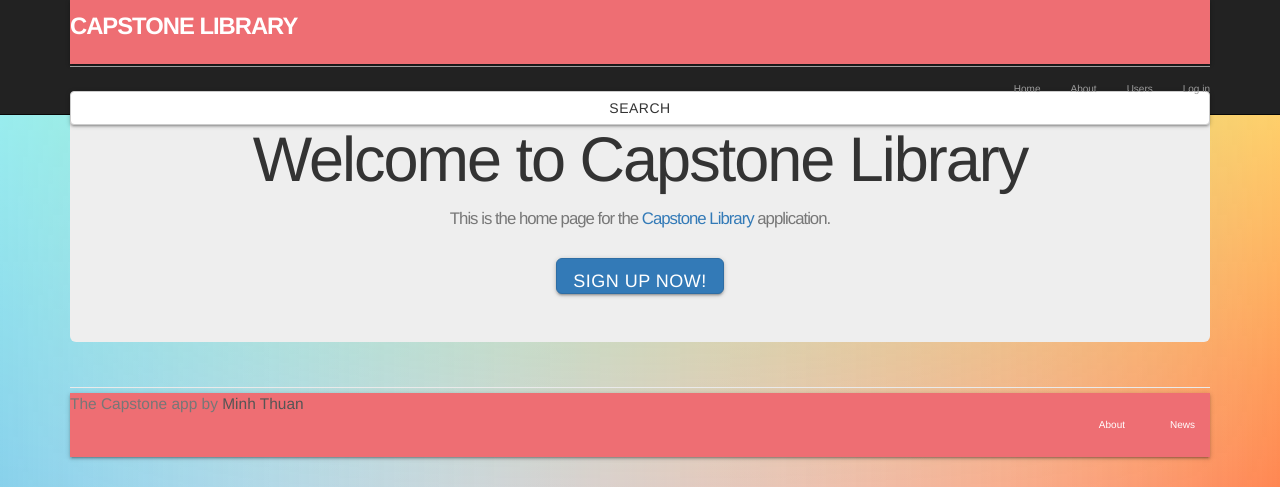
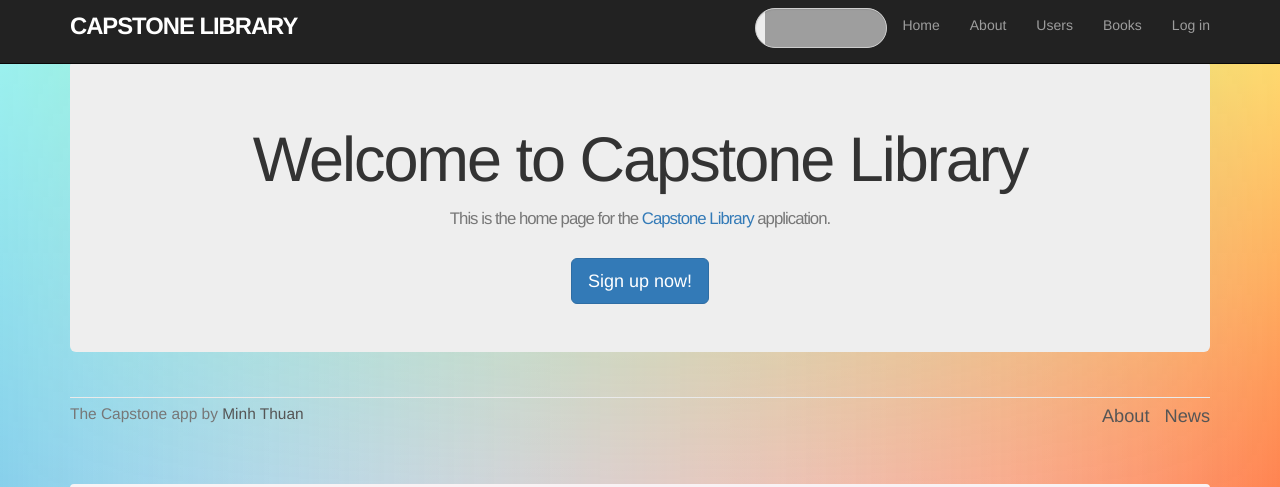
Before and after one commit to minhthuan274/capstone_project, a Rails app: page / in a window 1280 px wide. Shown: the top 487 px of the page. Run offline with Rails 7, Linux system fonts and the light colour scheme; style sheets or scripts are compiled from the project's sources; parts of the project's set-up code (start-up, migrations or seed data) failed here and were passed over; some libraries are stand-ins or nearby versions; grey boxes are pictures that could not be loaded.

Commit message:
change search and fix page of index

```diff
--- a/app/assets/stylesheets/_color.scss
+++ b/app/assets/stylesheets/_color.scss
@@ -3,7 +3,3 @@ $light-gray: #777;
 $gray: #555;
 $gray-darker: #222;
 $gray-lighter: #D3D3D3;
-@import "materialize/components/color";
-$primary-color: color("blue", "lighten-2") !default;
-$secondary-color: color("yellow", "base") !default;
-@import 'materialize';
--- a/app/assets/stylesheets/application.scss
+++ b/app/assets/stylesheets/application.scss
@@ -2,3 +2,51 @@
 @import "bootstrap";
 @import "color";
 @import 'custom';
+
+input {
+  outline: none;
+}
+input[type=search] {
+  -webkit-appearance: textfield;
+  -webkit-box-sizing: content-box;
+  font-family: inherit;
+  font-size: 100%;
+  margin-top: 8px;
+}
+input::-webkit-search-decoration,
+input::-webkit-search-cancel-button {
+  display: none;
+}
+
+
+input[type=search] {
+  background: #ededed url(http://static.tumblr.com/ftv85bp/MIXmud4tx/search-icon.png) no-repeat 9px center;
+  border: solid 1px #ccc;
+  padding: 9px 10px 9px 32px;
+  width: 88px;
+
+  -webkit-border-radius: 2em;
+  -moz-border-radius: 2em;
+  border-radius: 2em;
+
+  -webkit-transition: all .5s;
+  -moz-transition: all .5s;
+  transition: all .5s;
+}
+input[type=search]:focus {
+  width: 180px;
+  background-color: #fff;
+  border-color: #66CC75;
+
+  -webkit-box-shadow: 0 0 5px rgba(109,207,246,.5);
+  -moz-box-shadow: 0 0 5px rgba(109,207,246,.5);
+  box-shadow: 0 0 5px rgba(109,207,246,.5);
+}
+
+
+input:-moz-placeholder {
+  color: #999;
+}
+input::-webkit-input-placeholder {
+  color: #999;
+}
--- a/app/models/book.rb
+++ b/app/models/book.rb
@@ -7,7 +7,7 @@ class Book < ApplicationRecord
 
   def self.search(search)
     if search
-      where(["title LIKE ?", "%#{search}"])
+      where("title LIKE ?", "%#{search}%")
     else
       all
     end
--- a/app/models/user.rb
+++ b/app/models/user.rb
@@ -67,10 +67,6 @@ class User < ApplicationRecord
     reset_sent_at < 2.hours.ago
   end
 
-  def admin?
-    self.admin
-  end
-
   private
     def downcase_email
       email.downcase!
--- a/app/views/books/index.html.erb
+++ b/app/views/books/index.html.erb
@@ -2,7 +2,7 @@
 
 <section>
   <h1>All books</h1>
-  <table class="table-responsive bordered highlight centered hoverable z-depth-2">
+  <table class="table table-hover">
     <thead>
       <tr>
         <th>id</th>
@@ -19,4 +19,5 @@
       <%= render @books %>
     </tbody>
   </table>
+  <%= will_paginate %>
 </section>
--- a/app/views/layouts/_header.html.erb
+++ b/app/views/layouts/_header.html.erb
@@ -1,18 +1,17 @@
-<header class="navbar navbar-fixed-top navbar-inverse">
+<nav class="navbar navbar-fixed-top navbar-inverse">
   <div class="container">
     <%= link_to "capstone library", root_path, id: "logo" %>
 
-    <nav>
-
-      <%= form_tag books_path, :method => 'get' do %>
-        <%= text_field_tag :search, params[:search], class: 'form-control' %>
-        <%= submit_tag 'Search', class: 'btn btn-default'%>
-      <% end %>
-
       <ul class="nav navbar-nav navbar-right">
+        <li>
+          <%= form_tag books_path, method: 'get' do %>
+            <%= text_field_tag :search, params[:search], class: 'form-control', type: 'search' %>
+          <% end %>
+        </li>
         <li><%= link_to "Home", root_path %></li>
         <li><%= link_to "About", about_path %></li>
         <li><%= link_to "Users", users_path %></li>
+        <li><%= link_to "Books", books_path %></li>
         <% if logged_in? %>
           <li class="dropdown">
             <a href="#" class="dropdown-toggle" data-toggle="dropdown">
@@ -29,6 +28,5 @@
           <li><%= link_to "Log in", login_path %></li>
         <% end %>
       </ul>
-    </nav>
   </div>
-</header>
+</nav>
```
Also changed, not shown: app/controllers/books_controller.rb (+5 -3 lines), app/views/books/_book.html.erb (+15 -3 lines), app/views/books/_form.html.erb (+10 -7 lines).
